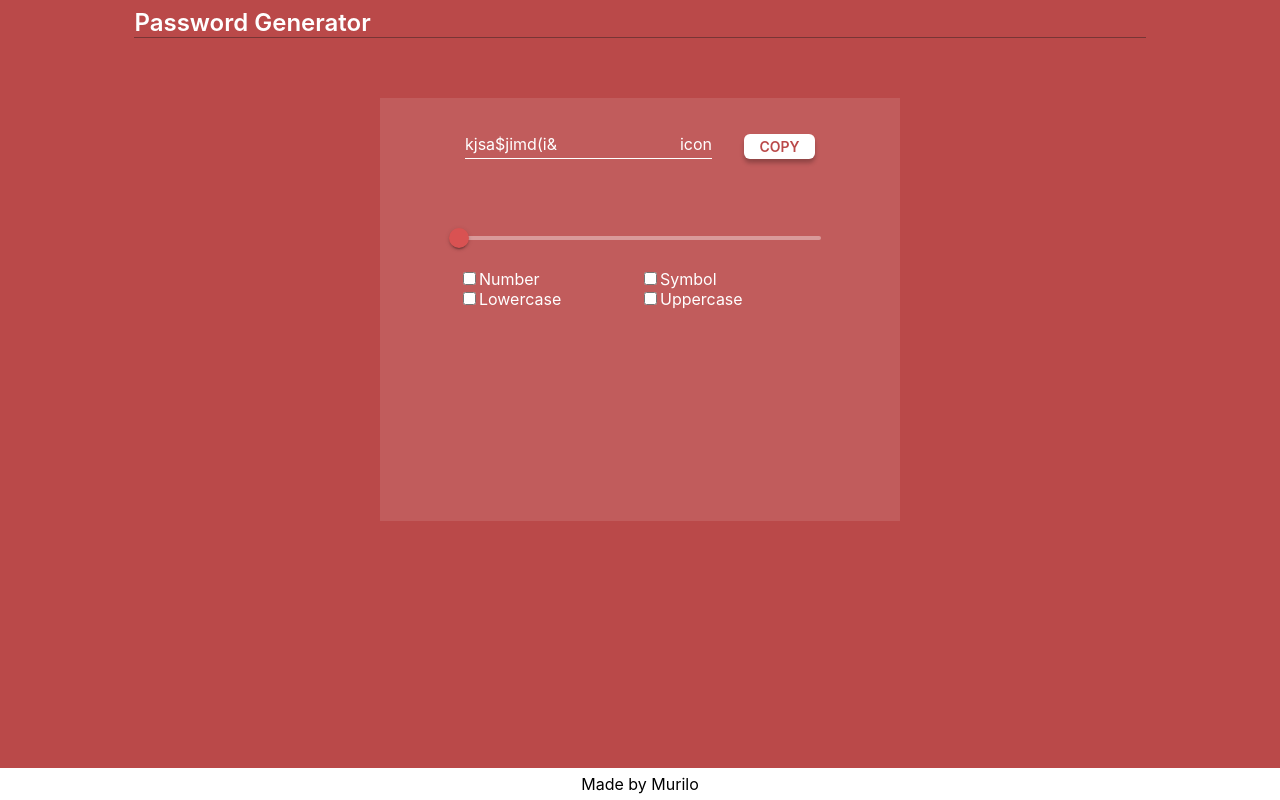
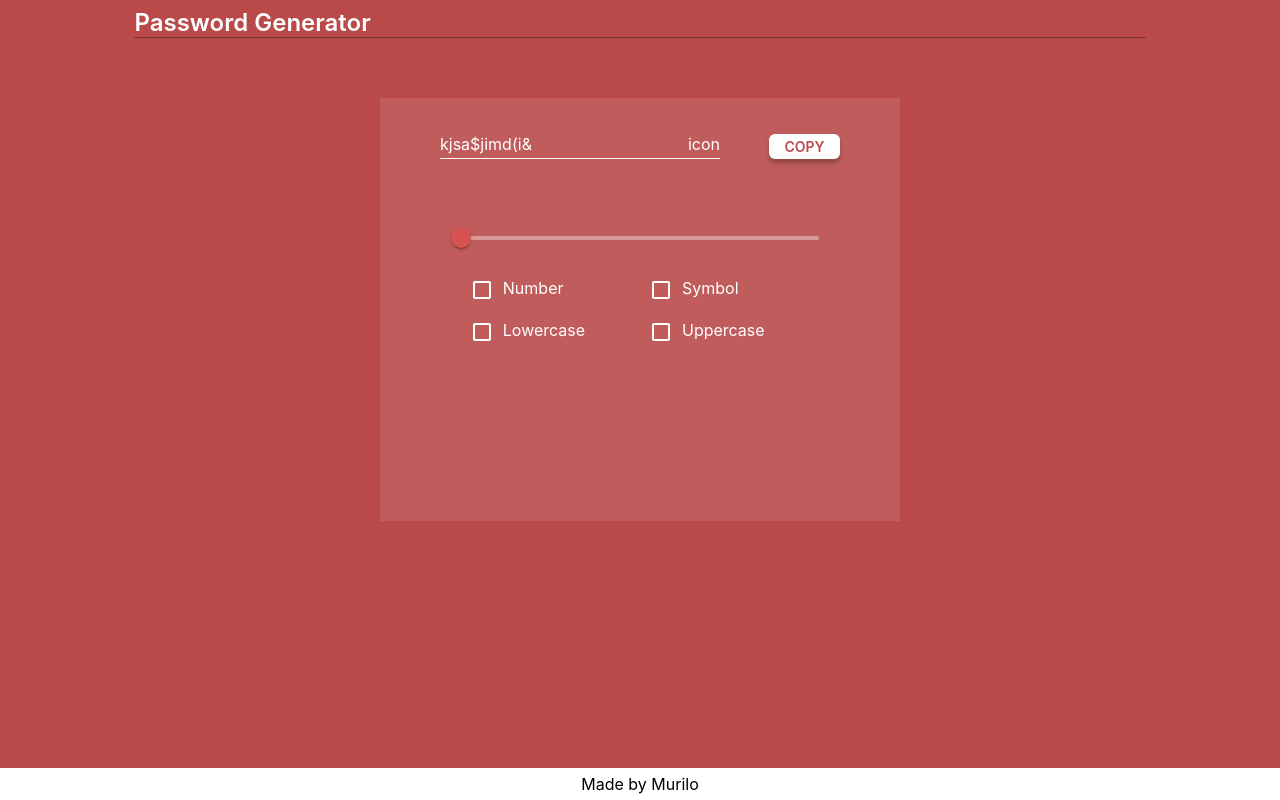
Before and after one commit to Murilo-Luciano/password-generator, a Next.js app: page / in a window 1280 px wide. Built offline with nearby package versions, Linux system fonts and the light colour scheme.

Commit message:
checkboxContainer

```diff
--- a/pages/index.tsx
+++ b/pages/index.tsx
@@ -1,4 +1,4 @@
-import { Slider } from "@mui/material";
+import { Checkbox, FormControlLabel, FormGroup, Slider } from "@mui/material";
 import React from "react";
 
 export default function Home() {
@@ -14,7 +14,6 @@ export default function Home() {
           <div className="copyButton">COPY</div>
         </div>
         <div className="passwordOptionsContainer">
-          {/* <div className="slider"></div> */}
           <Slider
             sx={{
               color: "#BA4949",
@@ -27,21 +26,21 @@ export default function Home() {
             }}
           />
           <div className="checkboxContainer">
-            <div>
-              <input type={"checkbox"} />
-              <label>Number</label>
+            <div className="checkbox">
+              <Checkbox sx={{ color: "white" }} />
+              Number
             </div>
-            <div>
-              <input type={"checkbox"} />
-              <label>Symbol</label>
+            <div className="checkbox">
+              <Checkbox sx={{ color: "white" }} />
+              Symbol
             </div>
-            <div>
-              <input type={"checkbox"} />
-              <label>Lowercase</label>
+            <div className="checkbox">
+              <Checkbox sx={{ color: "white" }} />
+              Lowercase
             </div>
-            <div>
-              <input type={"checkbox"} />
-              <label>Uppercase</label>
+            <div className="checkbox">
+              <Checkbox sx={{ color: "white" }} />
+              Uppercase
             </div>
           </div>
         </div>
--- a/styles/Home.css
+++ b/styles/Home.css
@@ -22,22 +22,7 @@
   display: flex;
   flex-direction: row;
   justify-content: space-between;
-  width: 350px;
-}
-
-.passwordOptionsContainer {
-  margin-top: 64px;
-}
-
-.checkboxContainer {
-  margin-top: 12px;
-  display: flex;
-  flex-wrap: wrap;
-  justify-content: space-between;
-  width: 100%;
-}
-.checkboxContainer > div {
-  flex-basis: 50%;
+  width: 400px;
 }
 
 .passwordTextField {
@@ -45,7 +30,7 @@
   flex-direction: row;
   justify-content: space-between;
   border-bottom: 1px solid #ffffff;
-  width: 247.05px;
+  width: 70%;
 }
 
 .copyButton {
@@ -61,6 +46,20 @@
   font-weight: 600;
   font-size: 14px;
 }
+.passwordOptionsContainer {
+  margin-top: 64px;
+  width: 80%;
+  height: 130;
+}
+
+.checkboxContainer {
+  display: flex;
+  flex-wrap: wrap;
+  margin-top: 12px;
+}
+.checkboxContainer > div {
+  flex-basis: 50%;
+}
 
 .footer {
   display: flex;
```
